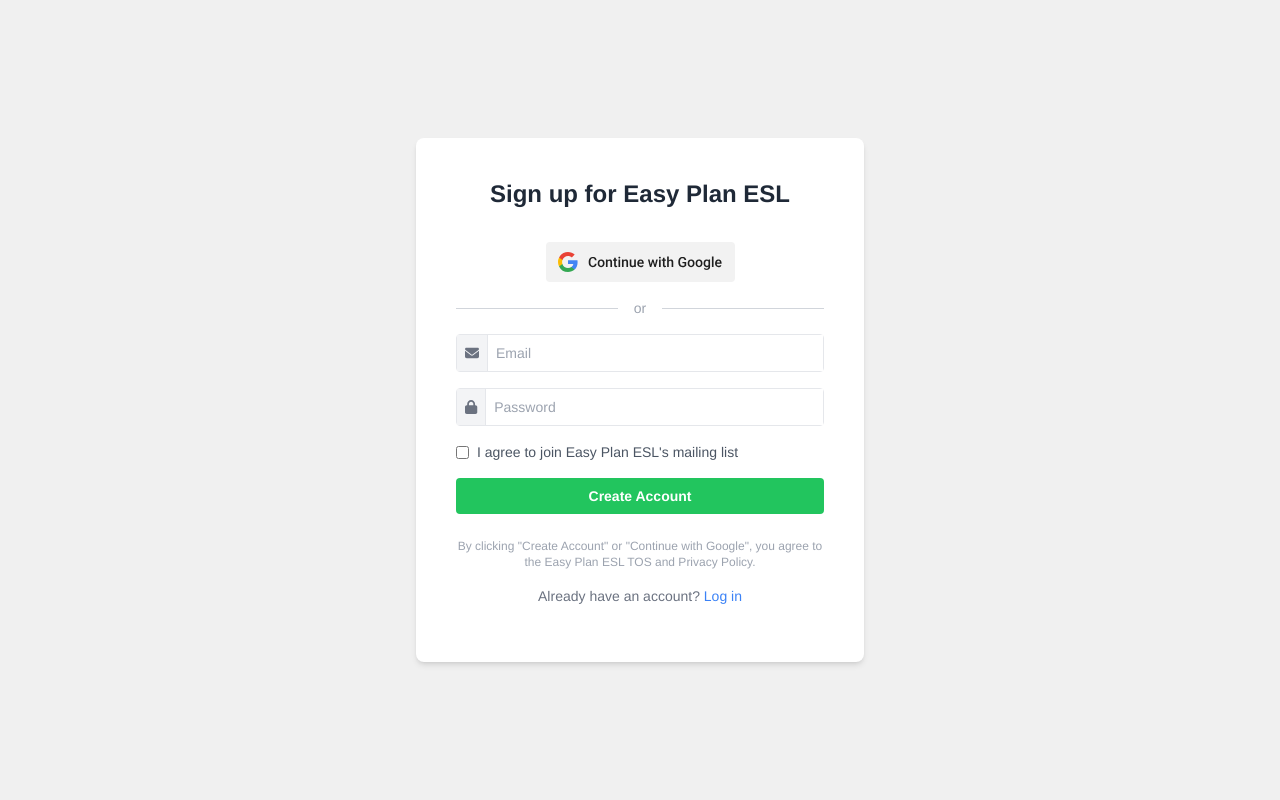
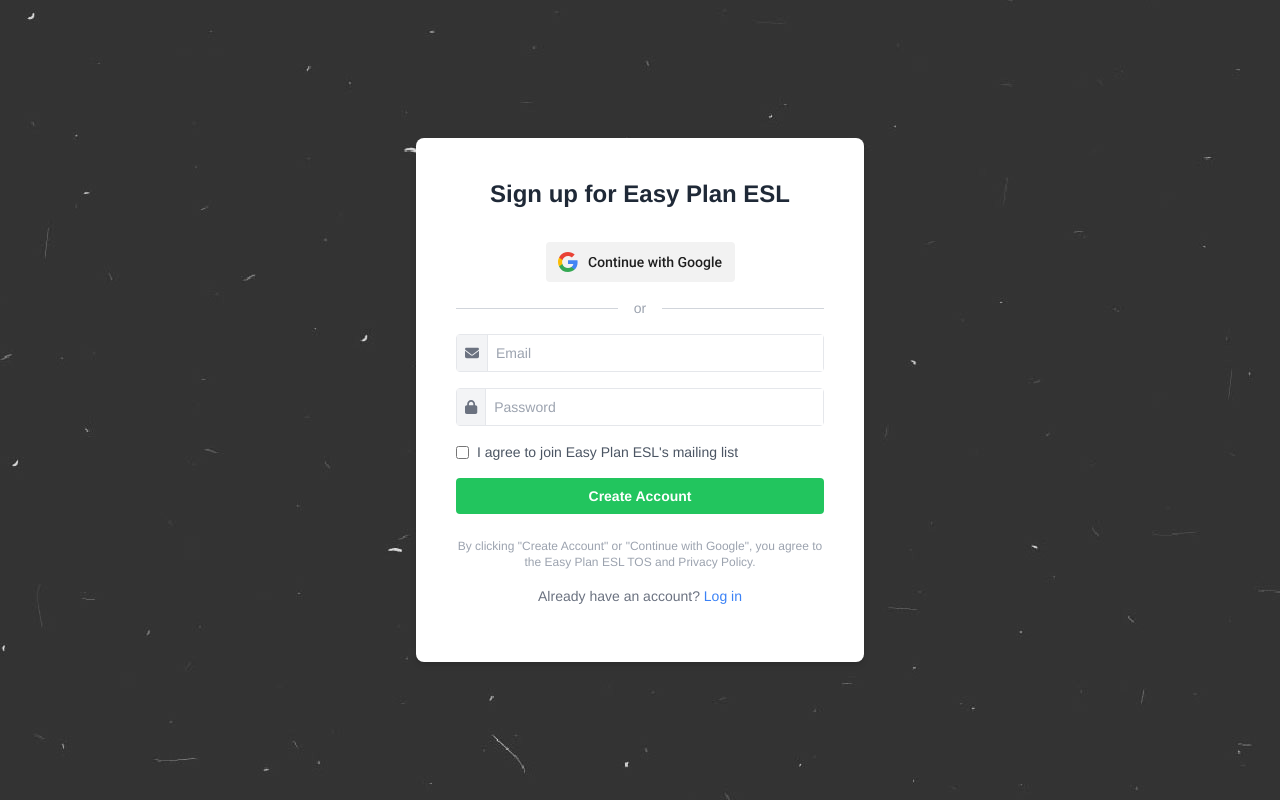
Before and after one commit to aidansheehan/unplan-app, a Next.js app: page /signup in a window 1280 px wide. Built offline with nearby package versions, Linux system fonts and the light colour scheme; no server answers.

Commit message:
redesign QUESTIONABLE: sidebar as 98% opacity background, background on login/signup, background to white

```diff
--- a/src/components/layouts/authenticated-layout.component.js
+++ b/src/components/layouts/authenticated-layout.component.js
@@ -159,7 +159,7 @@
         {/* Static sidebar for desktop */}
         <div className="hidden lg:fixed lg:inset-y-0 lg:z-50 lg:flex lg:w-72 lg:flex-col">
           {/* Sidebar component, swap this element with another sidebar if you like */}
-          <div className="flex grow flex-col gap-y-5 overflow-y-auto bg-charcoal px-6">
+          <div className="flex grow flex-col gap-y-5 overflow-y-auto bg-custom-background px-6">
             <div className="flex h-16 shrink-0 items-center mt-8 mb-8">
               <img
                 className="w-auto h-14"
--- a/src/components/layouts/unauthenticated-layout.component.js
+++ b/src/components/layouts/unauthenticated-layout.component.js
@@ -4,7 +4,7 @@
  */
 const UnauthLayout = ({children}) => {
     return (
-        <div className='w-full h-full flex justify-center items-center min-h-screen' >
+        <div className='w-full h-full flex justify-center items-center min-h-screen bg-custom-background' >
             {children}
         </div>
     )
--- a/src/pages/_document.js
+++ b/src/pages/_document.js
@@ -2,7 +2,7 @@
 
 export default function Document() {
   return (
-    <Html lang="en" className='h-full bg-lightneutral'>
+    <Html lang="en" className='h-full bg-white'>
       <Head >
           <link href="https://fonts.googleapis.com/css2?family=Changa+One&display=swap" rel="stylesheet" />
           <link href="https://fonts.googleapis.com/css2?family=Roboto:wght@400;500;700&display=swap" rel="stylesheet" />
--- a/tailwind.config.js
+++ b/tailwind.config.js
@@ -8,9 +8,7 @@
   theme: {
     extend: {
       backgroundImage: {
-        'gradient-radial': 'radial-gradient(var(--tw-gradient-stops))',
-        'gradient-conic':
-          'conic-gradient(from 180deg at 50% 50%, var(--tw-gradient-stops))',
+        'custom-background': "url('/background_image-98.jpg')"
       },
       fontFamily: {
         heading: ['"Changa One"', 'cursive', 'sans-serif'],
```
Also changed, not shown: public/background_image-98.jpg (added), public/background_image.jpg (added).
